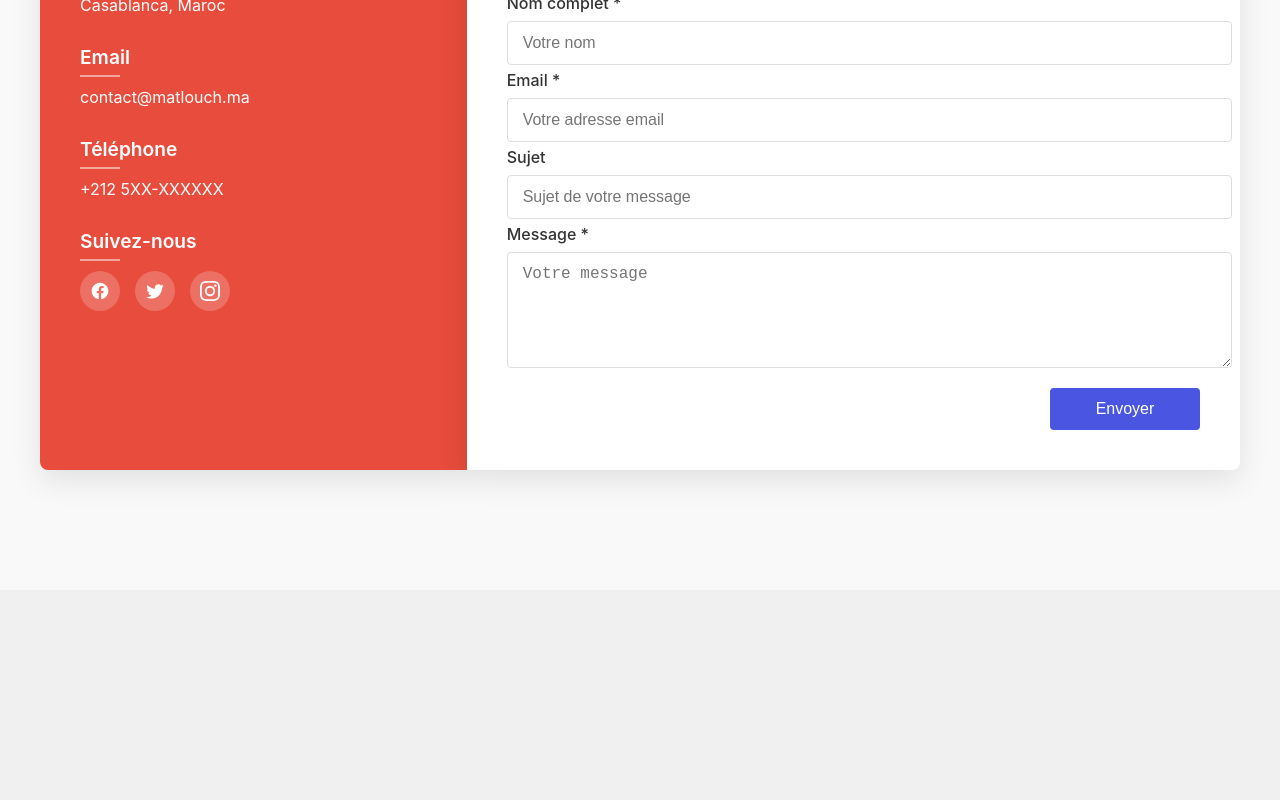
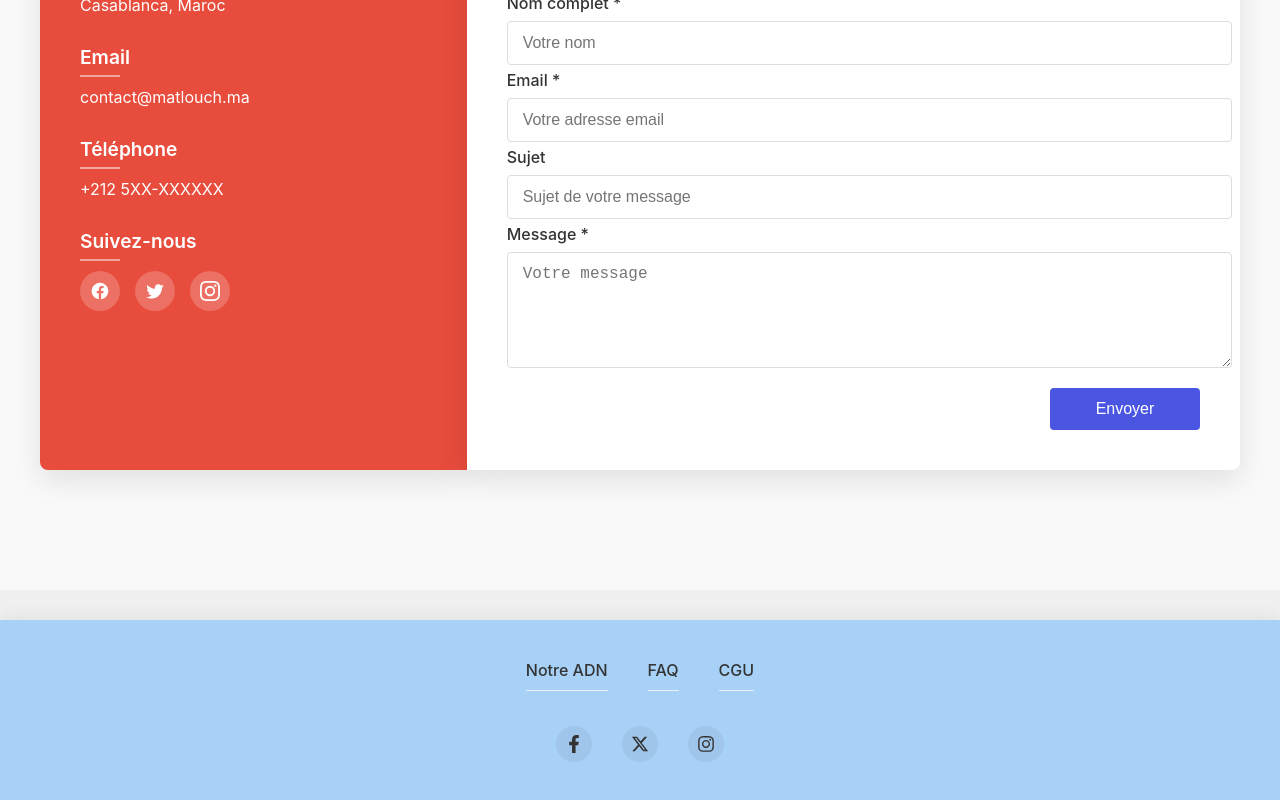
Before and after one commit to haytamnajim/matlou7ch-app, a React (Create React App) app: page /contact in a window 1280 px wide. Shown: the part 517-1317 px from the top of the page. Before the commit the page ends 1137 px from the top, so only its background shows below. Built offline with nearby package versions, Linux system fonts and the light colour scheme.

Commit message:
Ajouter la gestion des footers dans l'application ; intégrer la page Contact et ajuster la logique de rendu des footers

```diff
--- a/src/App.js
+++ b/src/App.js
@@ -16,7 +16,7 @@ import EmailSettings from './pages/EmailSettings';
 import PasswordSettings from './pages/PasswordSettings';
 import BlockedUsers from './pages/BlockedUsers';
 import DeleteAccount from './pages/DeleteAccount';
-import Contact from './pages/Contact'; // Importez la page Contact
+import Contact from './pages/Contact';
 import './App.css';
 import PostAd from './components/PostAd';
 import NotreADN from './pages/NotreADN';
@@ -36,7 +36,32 @@ function App() {
 
 function AppContent() {
   const location = useLocation();
-  const isSimpleFooterPage = ['/catalogue'].includes(location.pathname);
+
+  // Pages qui utilisent le SimpleFooter
+  const simpleFooterPages = [
+    '/catalogue',
+    '/favoris',
+    '/messages',
+    '/profile',
+    '/mes-annonces',
+    '/profil-public',
+    '/modifier-profil',
+    '/parametres',
+    '/parametres/notifications',
+    '/parametres/email',
+    '/parametres/mot-de-passe',
+    '/parametres/utilisateurs-bloques',
+    '/parametres/supprimer-compte',
+    '/post-ad',
+    '/contact'
+  ];
+
+  // Pages qui utilisent le Footer complet
+  const fullFooterPages = ['/', '/notre-adn', '/faq', '/cgu'];
+
+  // Déterminer quel footer utiliser
+  const useSimpleFooter = simpleFooterPages.some(path => location.pathname.startsWith(path));
+  const useFullFooter = fullFooterPages.includes(location.pathname);
 
   return (
     <div className="app-container">
@@ -61,10 +86,11 @@ function AppContent() {
           <Route path="/parametres/utilisateurs-bloques" element={<BlockedUsers />} />
           <Route path="/parametres/supprimer-compte" element={<DeleteAccount />} />
           <Route path="/post-ad" element={<PostAd />} />
-          <Route path="/contact" element={<Contact />} /> {/* Ajoutez la route pour la page Contact */}
+          <Route path="/contact" element={<Contact />} />
         </Routes>
       </main>
-      {isSimpleFooterPage ? <SimpleFooter /> : <Footer />}
+      {useSimpleFooter && <SimpleFooter />}
+      {useFullFooter && <Footer type={location.pathname === '/' ? 'home' : 'catalogue'} />}
     </div>
   );
 }
--- a/src/components/Footer.jsx
+++ b/src/components/Footer.jsx
@@ -3,8 +3,8 @@ import { Link } from 'react-router-dom';
 import './Footer.css';
 
 function Footer({ type }) {
-  // Afficher le footer complet uniquement sur les pages d'accueil et catalogue
-  if (type !== 'home' && type !== 'catalogue') {
+  // Afficher le footer complet uniquement sur les pages d'accueil, catalogue, notre-adn, faq et cgu
+  if (type !== 'home' && type !== 'catalogue' && type !== 'notre-adn' && type !== 'faq' && type !== 'cgu') {
     return null;
   }
 
```
